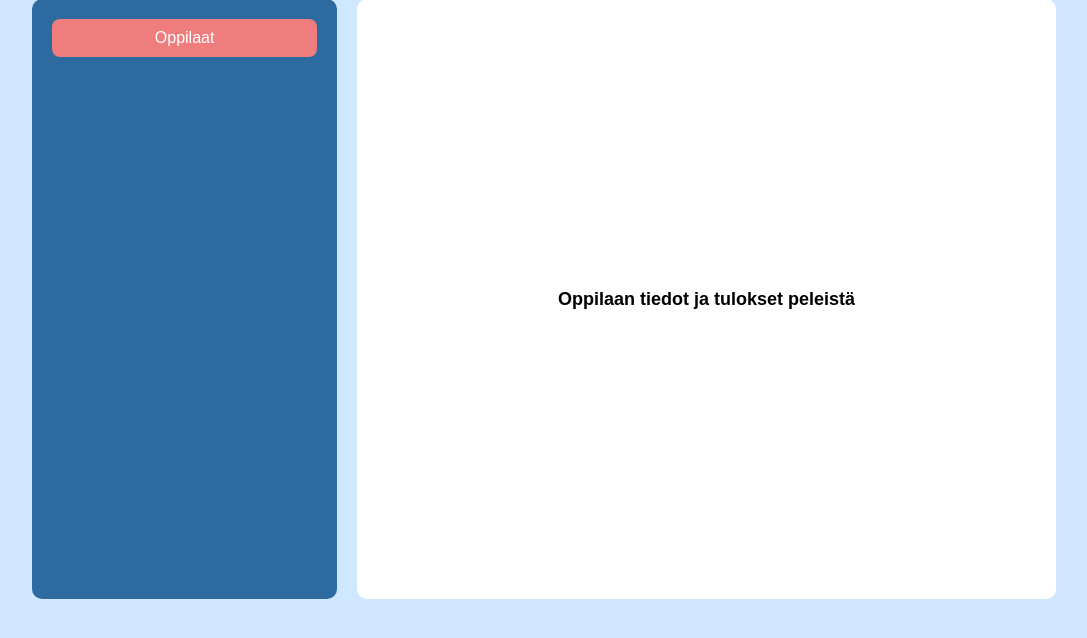
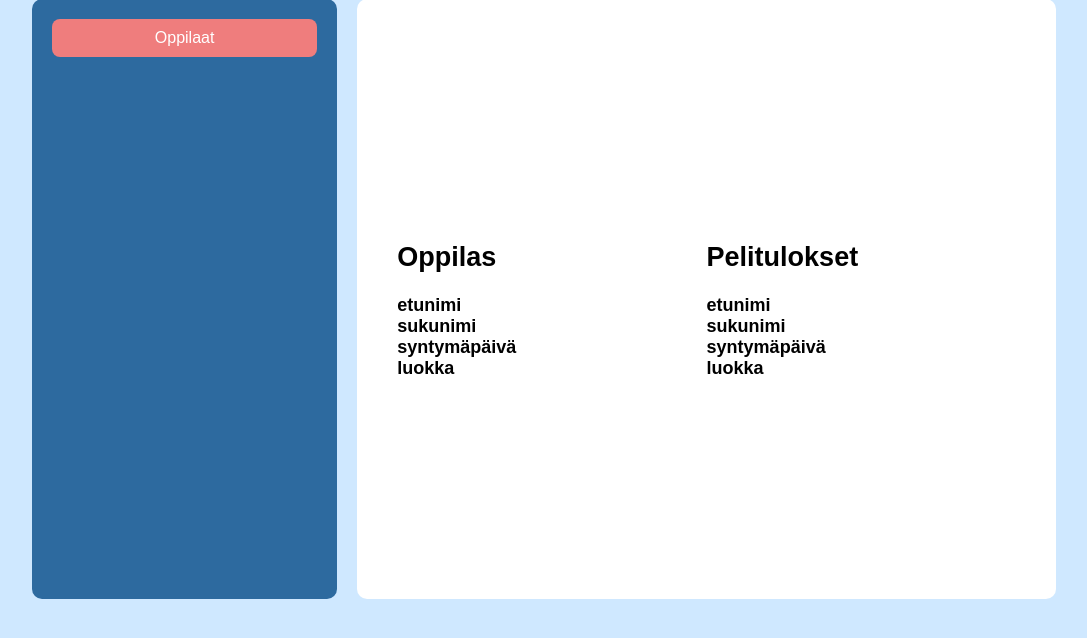
Before and after one commit to Rosel1a/Oppimispeli, a Flask app: page /students_info in a window 1280 px wide. Shown: the part 149-787 px from the top of the page, without its empty margins (96-1183 px from the left). Run offline with Flask 3, Linux system fonts and the light colour scheme; some libraries are stand-ins or nearby versions.

Commit message:
Oppilas sivulle lisätty paikat tietokannasta haettaville tiedoille.

```diff
--- a/templates/students.html
+++ b/templates/students.html
@@ -51,6 +51,11 @@
             font-size: 18px;
             font-weight: bold;
         }
+        .sidebar-incont{
+          display: flex;
+            flex-direction: column;
+            width: 50%;
+        }
     </style>
   </head>
   <body>
@@ -88,8 +93,25 @@
             </div>
           </div>
         </div>
-        <div class="content-box" style="width: 70%;">
-            Oppilaan tiedot ja tulokset peleistä
+        <div class="content-box" style="width: 70%; ">
+          <div class="sidebar-incont" role="complementary" aria-label="Sidebar content">
+            <h2 class="sidebar-title">Oppilas</h2>
+
+           <!-- Oppilaan tiedot -->
+            <div id="etunimi" class="hidden">etunimi</div> <!-- Oppilaan etunimi -->
+            <div id="sukunimi" class="">sukunimi</div> <!-- Oppilaan sukunimi -->
+            <div id="syntymapaiva" class="hidden">syntymäpäivä</div> <!-- Oppilaan syntymäpäivä -->
+            <div id="luokka" class="hidden">luokka</div> <!-- Oppilaan luokka -->
+        </div>
+        <div class="sidebar-incont" role="complementary" aria-label="Sidebar content">
+          <h2 class="sidebar-title">Pelitulokset</h2>
+
+         <!-- Oppilaan pelitulokset -->
+          <div id="etunimi" class="hidden">etunimi</div> <!-- Oppilaan etunimi -->
+          <div id="sukunimi" class="">sukunimi</div> <!-- Oppilaan sukunimi -->
+          <div id="syntymapaiva" class="hidden">syntymäpäivä</div> <!-- Oppilaan syntymäpäivä -->
+          <div id="luokka" class="hidden">luokka</div> <!-- Oppilaan luokka -->
+      </div>
         </div>
     </div>
   </body>
```
